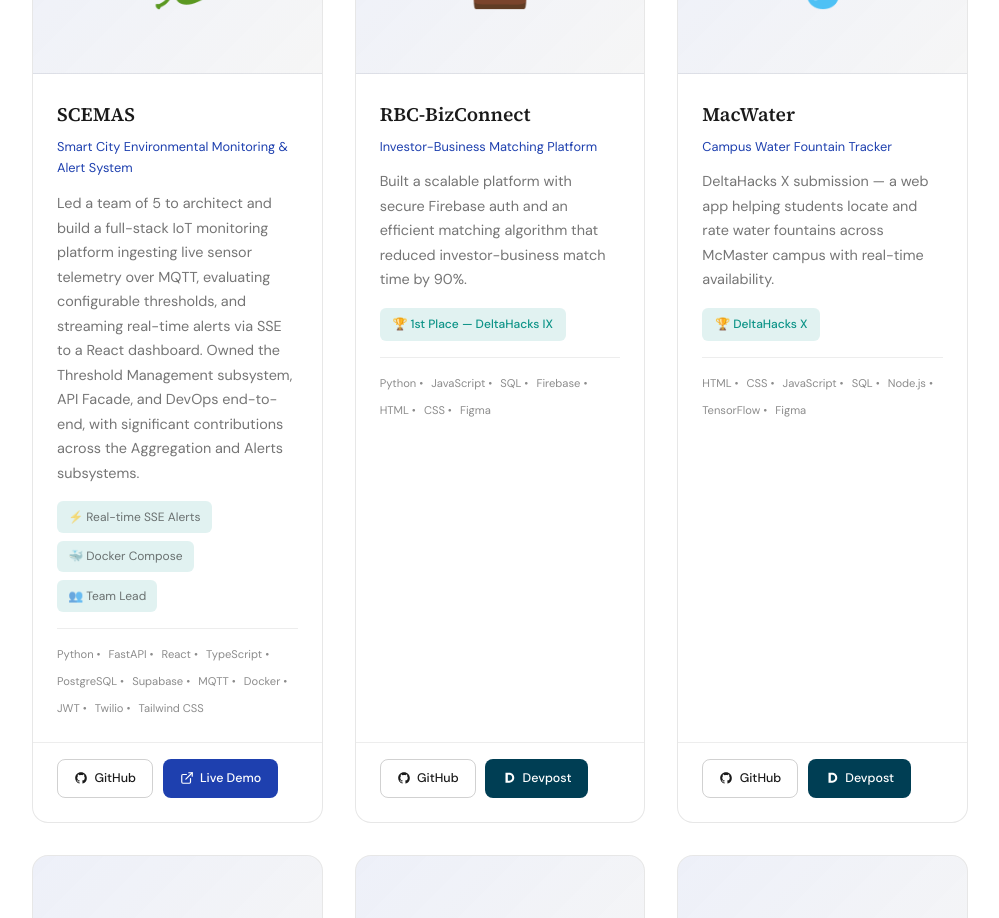
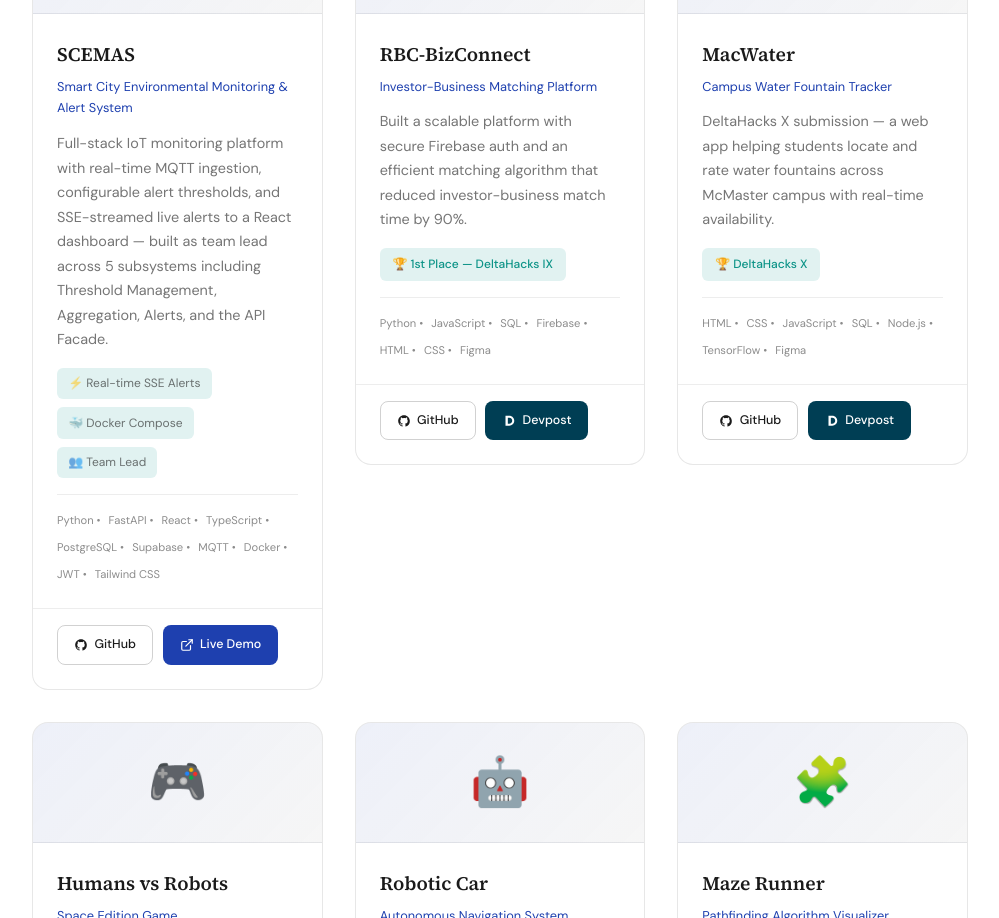
Before and after one commit to harmanpreet-sagar/personal-website, a Next.js app: page / in a window 1280 px wide. Shown: the part 3320-4238 px from the top of the page, without its empty margins (140-1139 px from the left). Built offline with nearby package versions, Linux system fonts and the light colour scheme.

Commit message:
update project cards layout

```diff
--- a/app/globals.css
+++ b/app/globals.css
@@ -856,6 +856,7 @@
   display: grid;
   grid-template-columns: repeat(3, 1fr);
   gap: 2rem;
+  align-items: start;
 }
 
 .project-card {
@@ -876,7 +877,7 @@
 
 .project-image {
   width: 100%;
-  height: 180px;
+  height: 120px;
   object-fit: cover;
   background: linear-gradient(135deg, rgba(30, 64, 175, 0.08) 0%, rgba(26, 26, 26, 0.04) 100%);
   display: flex;
--- a/components/Projects.tsx
+++ b/components/Projects.tsx
@@ -15,13 +15,13 @@
     {
       title: 'SCEMAS',
       subtitle: 'Smart City Environmental Monitoring & Alert System',
-    description: 'Led a team of 5 to architect and build a full-stack IoT monitoring platform ingesting live sensor telemetry over MQTT, evaluating configurable thresholds, and streaming real-time alerts via SSE to a React dashboard. Owned the Threshold Management subsystem, API Facade, and DevOps end-to-end, with significant contributions across the Aggregation and Alerts subsystems.',
+      description: 'Full-stack IoT monitoring platform with real-time MQTT ingestion, configurable alert thresholds, and SSE-streamed live alerts to a React dashboard — built as team lead across 5 subsystems including Threshold Management, Aggregation, Alerts, and the API Facade.',
       highlights: [
         { label: '⚡ Real-time SSE Alerts' },
         { label: '🐳 Docker Compose' },
         { label: '👥 Team Lead' }
       ],
-    tech: ['Python', 'FastAPI', 'React', 'TypeScript', 'PostgreSQL', 'Supabase', 'MQTT', 'Docker', 'JWT', 'Twilio', 'Tailwind CSS'],
+      tech: ['Python', 'FastAPI', 'React', 'TypeScript', 'PostgreSQL', 'Supabase', 'MQTT', 'Docker', 'JWT', 'Tailwind CSS'],
       emoji: '🌿',
       githubUrl: 'https://github.com/harmanpreet-sagar/sfwreng-3a04-group6-t01-scemas',
       demoUrl: 'https://sfwreng-3a04-group6-t01-scemas.vercel.app'
```
Lines whose indentation alone changed are shown as unchanged.
